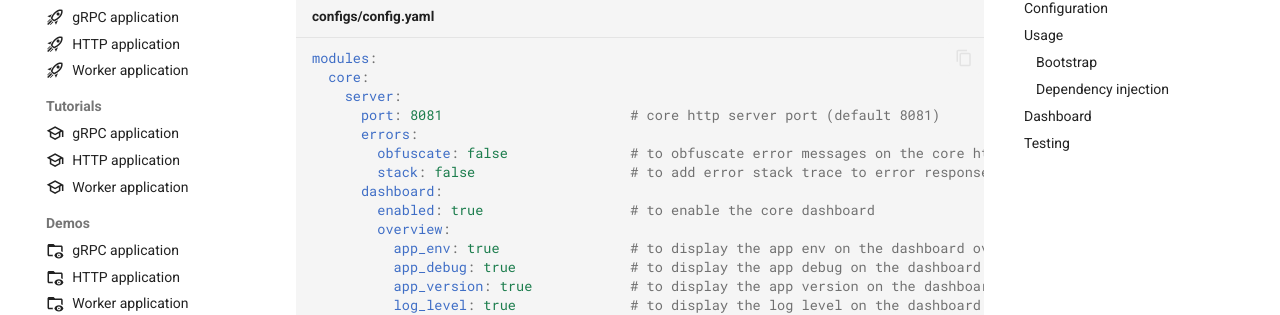
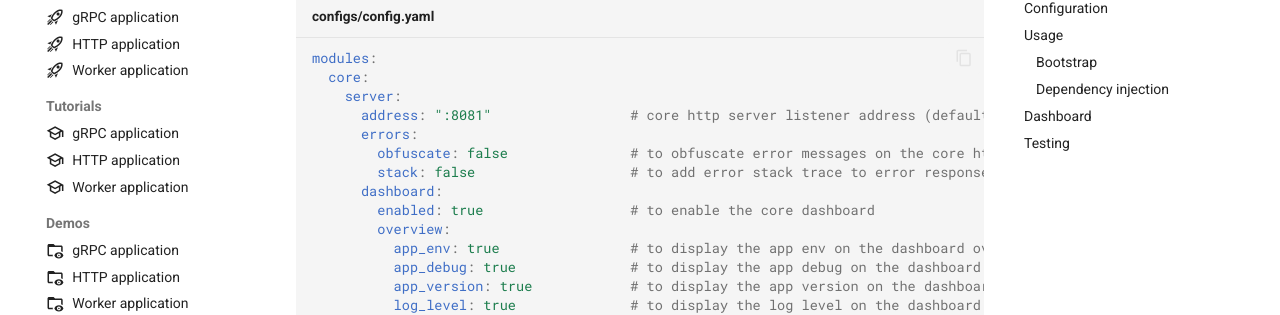
Before and after one commit to ankorstore/yokai, an MkDocs documentation site: the page built from docs/modules/fxcore.md, in a window 1280 px wide and 900 px high, scrolled down 924 px. Shown: the part 154-469 px from the top of the window. Built offline with MkDocs 1.6.1 and Material for MkDocs 9.7.7, drawn with Linux system fonts in a browser that asks for light colours; comment, search, counter and statistics services are not loaded.

Commit message:
feat(fxcore): Added support for listener address (#206)

```diff
--- a/docs/modules/fxcore.md
+++ b/docs/modules/fxcore.md
@@ -46,7 +46,7 @@ When you use a Yokai `application template`, you have nothing to install, it's r
 modules:
   core:
     server:
-      port: 8081                       # core http server port (default 8081)
+      address: ":8081"                 # core http server listener address (default :8081)
       errors:
         obfuscate: false               # to obfuscate error messages on the core http server responses
         stack: false                   # to add error stack trace to error response of the core http server
```
Also changed, not shown: fxcore/README.md (+1 -1 lines), 1 other file.
